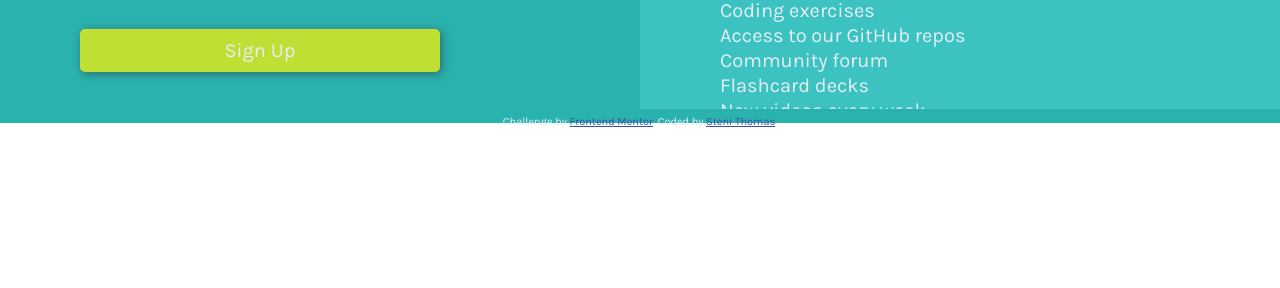
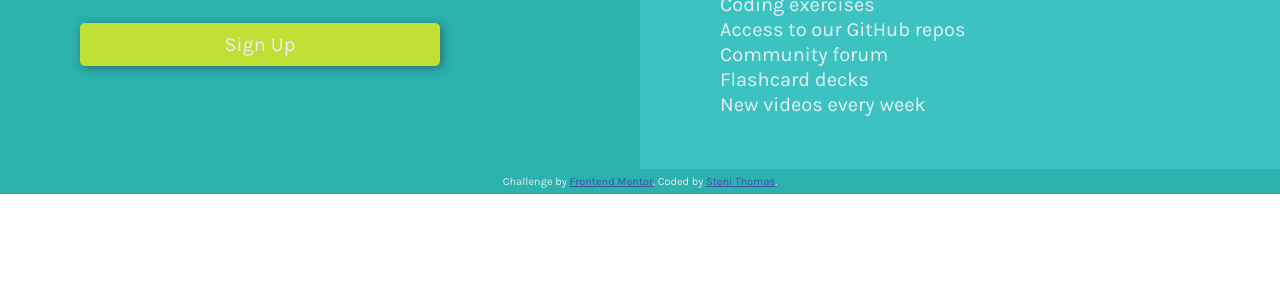
Before and after one commit to SteniTK/single-price-grid, a plain HTML site: page index.html in a window 1280 px wide. Shown: the part 512-800 px from the top of the page. Drawn offline with Linux system fonts and the light colour scheme.

Commit message:
Fix chrome white space

```diff
--- a/index.css
+++ b/index.css
@@ -20,7 +20,7 @@ h2 {
 body {
     display: grid;
     grid-template-columns: 50% 50%;
-    grid-template-rows: 44% 44% 2%;
+    /* grid-template-rows: 44% 44% 2%; */
     margin: 0;
 }
 
```
Also changed, not shown: 1 other file.
